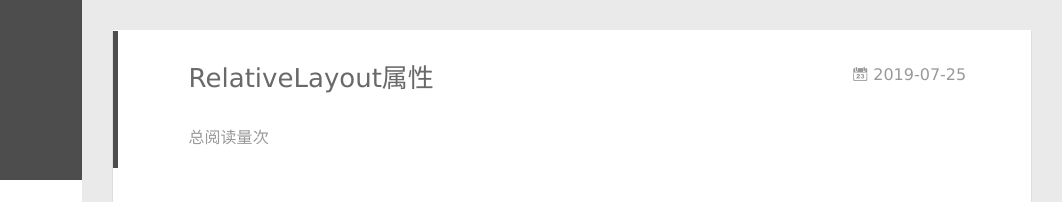
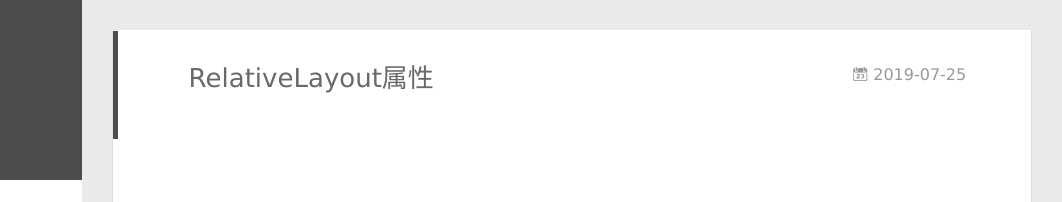
Before and after one commit to 59Yang/59Yang.github.io, a plain HTML site: page 2019/07/25/RelativeLayout属性/index.html in a window 1280 px wide. Shown: the top 202 px of the page, 218-1280 px from the left. Drawn offline with Linux system fonts and the light colour scheme; some packages are replaced by stand-ins of ours; a script that the page names is missing.

Commit message:
Site updated: 2019-07-26 16:36:26

```diff
--- a/2019/07/25/RelativeLayout属性/index.html
+++ b/2019/07/25/RelativeLayout属性/index.html
@@ -180,7 +180,7 @@
 </a>
 
 		<br/><br/>
-		<div id="busuanzi_container_page_pv" style="font-size:16px;color:rgb(153,153,153);line-height:1.8em;">总阅读量<span id="busuanzi_value_page_pv"></span>次</div>
+
       </header>
 
     <div class="article-entry" itemprop="articleBody">
```
Also changed, not shown: 2019/07/26/底部导航栏BottomNavigationView/index.html (+1 -1 lines), index.html (+2 -2 lines).
